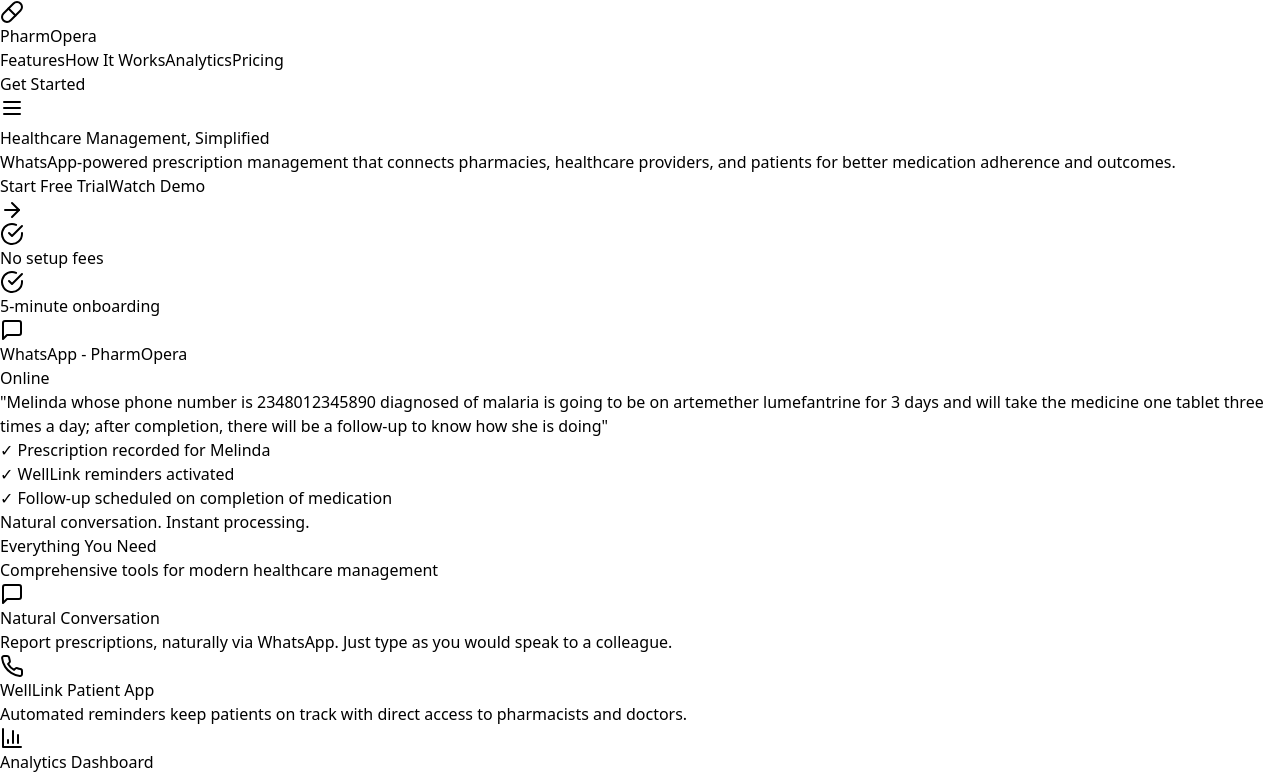
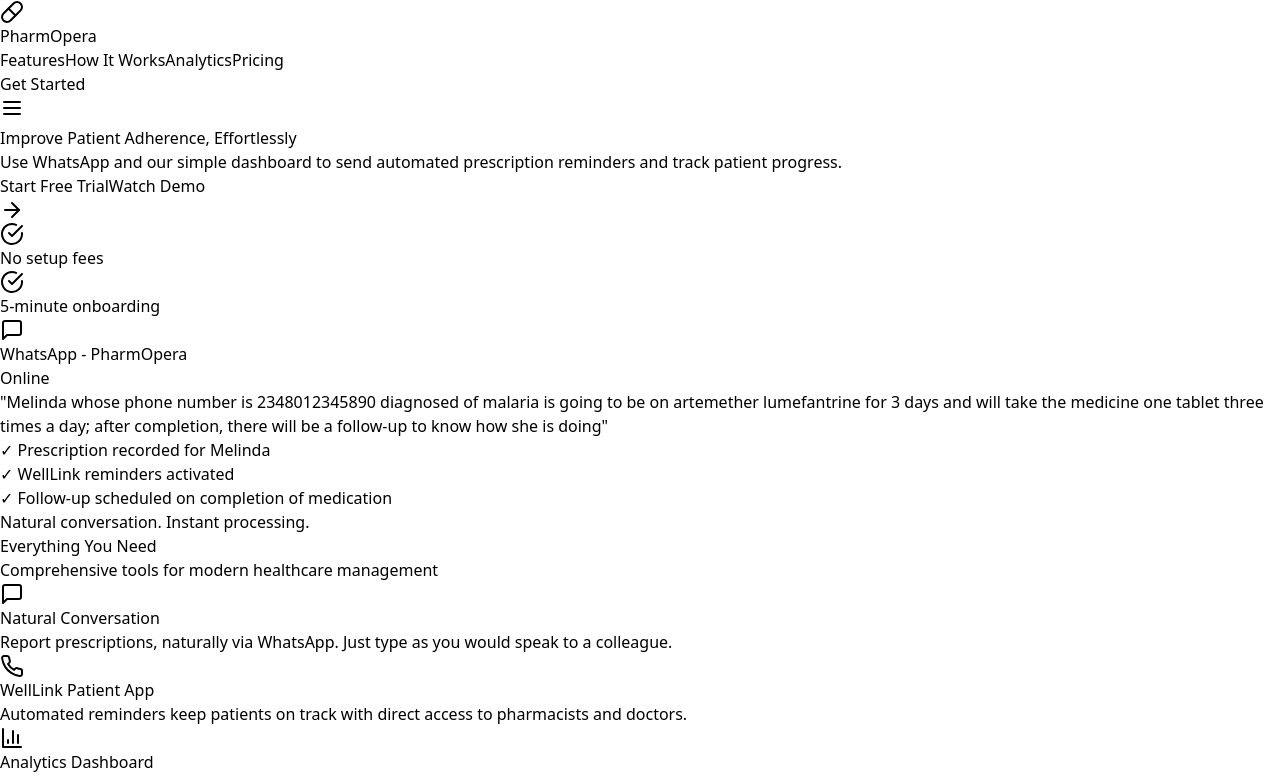
Before and after one commit to sterlingking1990/pharmoperaweb, a React (Vite) app: page / in a window 1280 px wide. Shown: the top 778 px of the page. Built offline with nearby package versions, Linux system fonts and the light colour scheme.

Commit message:
update headline

```diff
--- a/src/App.jsx
+++ b/src/App.jsx
@@ -127,10 +127,10 @@
         <div className="grid md:grid-cols-2 gap-12 items-center">
           <div>
             <h1 className="text-5xl md:text-6xl font-bold text-gray-900 leading-tight mb-6">
-              Healthcare Management, <span className="bg-gradient-to-r from-blue-600 to-green-600 bg-clip-text text-transparent">Simplified</span>
+              Improve Patient Adherence, <span className="bg-gradient-to-r from-blue-600 to-green-600 bg-clip-text text-transparent">Effortlessly</span>
             </h1>
             <p className="text-xl text-gray-600 mb-8">
-              WhatsApp-powered prescription management that connects pharmacies, healthcare providers, and patients for better medication adherence and outcomes.
+              Use WhatsApp and our simple dashboard to send automated prescription reminders and track patient progress.
             </p>
             <div className="flex flex-col sm:flex-row gap-4">
               <button onClick={openOnboarding} className="bg-gradient-to-r from-blue-600 to-green-600 text-white px-8 py-4 rounded-lg text-lg font-semibold hover:shadow-xl transition flex items-center justify-center">
```
